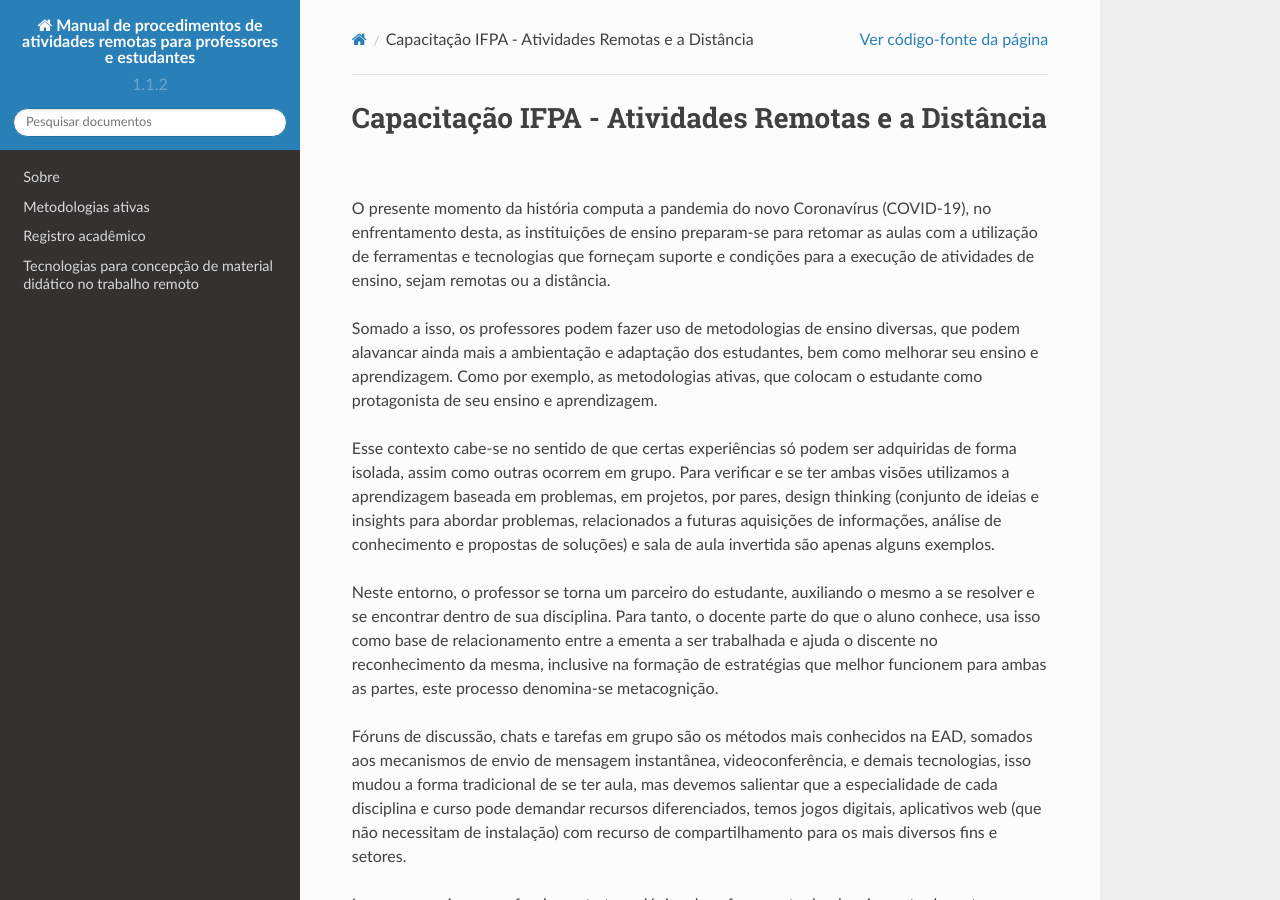
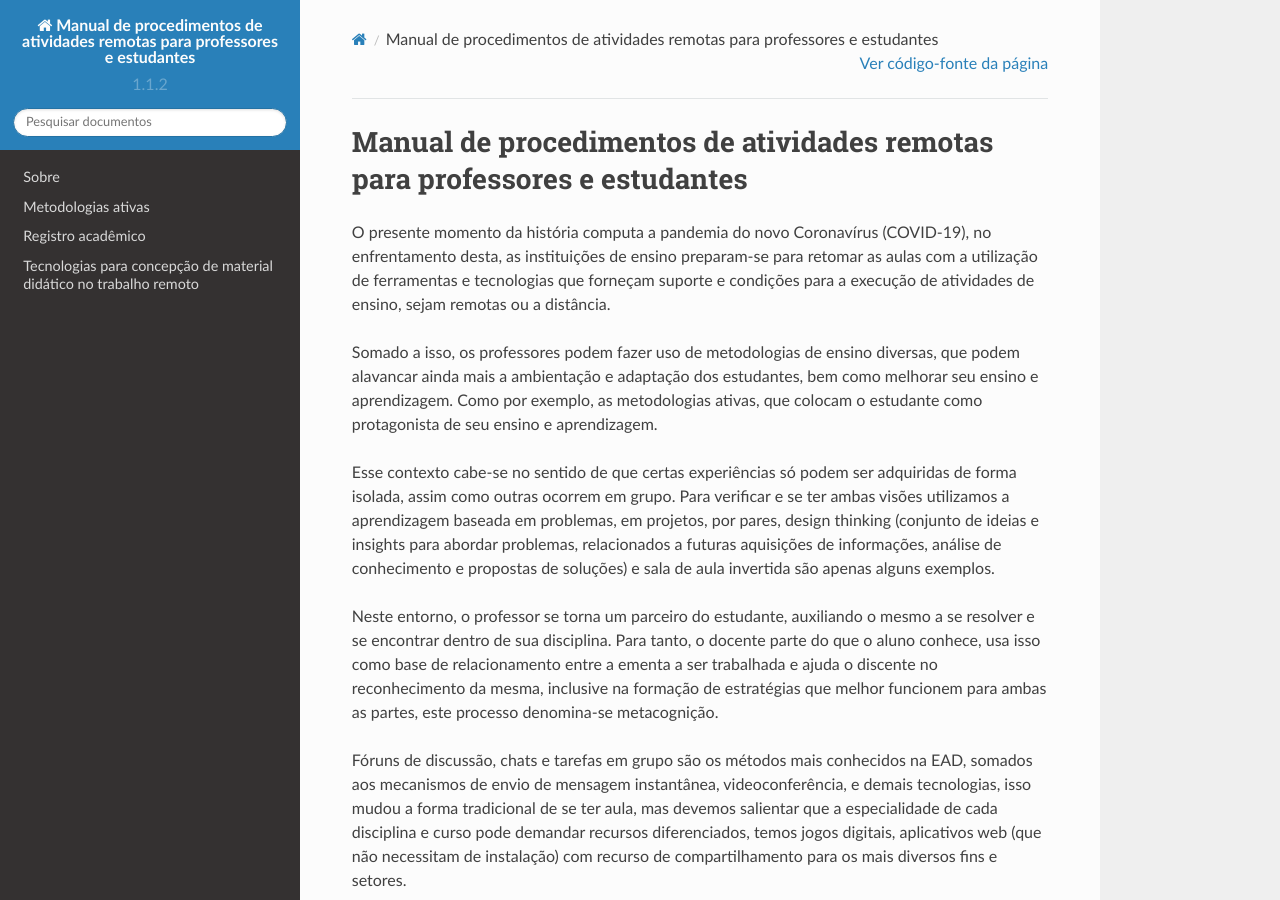
Before and after one commit to luizfreinoso/manualdocentesifpa, a Sphinx documentation site: the page built from source/index.rst, in a window 1280 px wide and 900 px high. Built offline with Sphinx 7.4.7 and the Read the Docs theme 2.0.0, drawn with Linux system fonts in a browser that asks for light colours.

Commit message:
Titulo alteração: Manual de procedimentos de atividades remotas para professores e estudantes

```diff
--- a/source/conf.py
+++ b/source/conf.py
@@ -38,7 +38,7 @@ extensions = [
 
 # Add any paths that contain templates here, relative to this directory.
 templates_path = ['_templates']
-pdf_documents = [('index', u'Manual_capacitacao_IFPA_2020_v1_0_0', u'Documentação da capacitação para docentes em atividade remota', u'Prof. Luiz Fernando Reinoso', '1.0.0'),]
+pdf_documents = [('index', u'Manual_IFPA_2020_v1_1_2', u'Manual de procedimentos de atividades remotas para professores e estudantes', u'Prof. Luiz Fernando Reinoso', '1.0.0'),]
 
 # The language for content autogenerated by Sphinx. Refer to documentation
 # for a list of supported languages.
--- a/source/index.rst
+++ b/source/index.rst
@@ -1,10 +1,10 @@
-.. Capacitação IFPA - Atividades Remotas e a Distância documentation master file, created by
+.. Manual de procedimentos de atividades remotas para professores e estudantes documentation master file, created by
    sphinx-quickstart on Mon Jul 13 17:13:11 2020.
    You can adapt this file completely to your liking, but it should at least
    contain the root `toctree` directive.
 
-Capacitação IFPA - Atividades Remotas e a Distância
-===============================================================================
+Manual de procedimentos de atividades remotas para professores e estudantes
+===========================================================================
 
 O presente momento da história computa a pandemia do novo Coronavírus (COVID-19), no enfrentamento desta, as instituições de ensino preparam-se para retomar as aulas com a utilização de ferramentas e tecnologias que forneçam suporte e condições para a execução de atividades de ensino, sejam remotas ou a distância.
 
```
Also changed, not shown: 15 other files.
